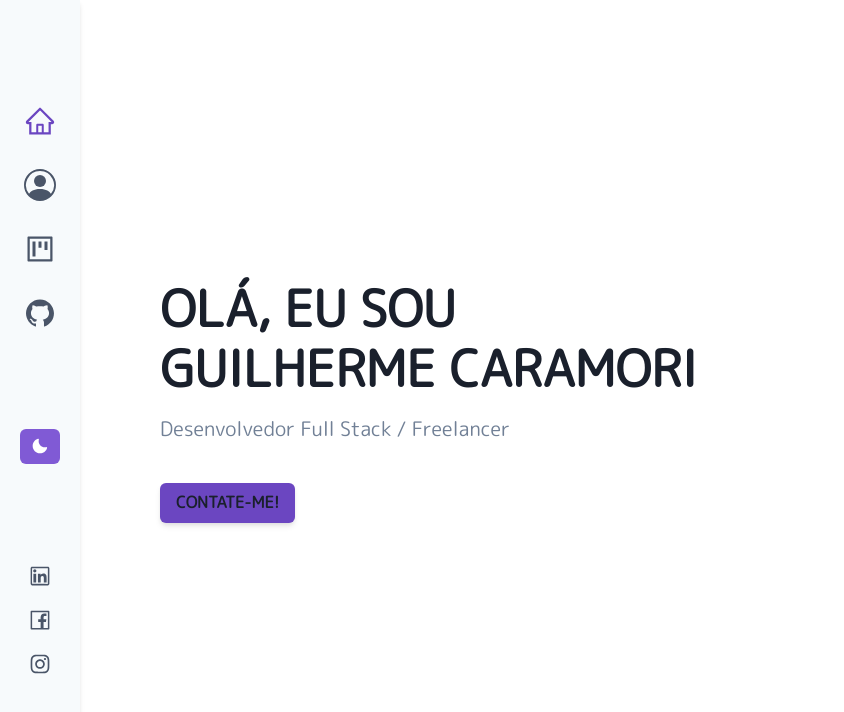
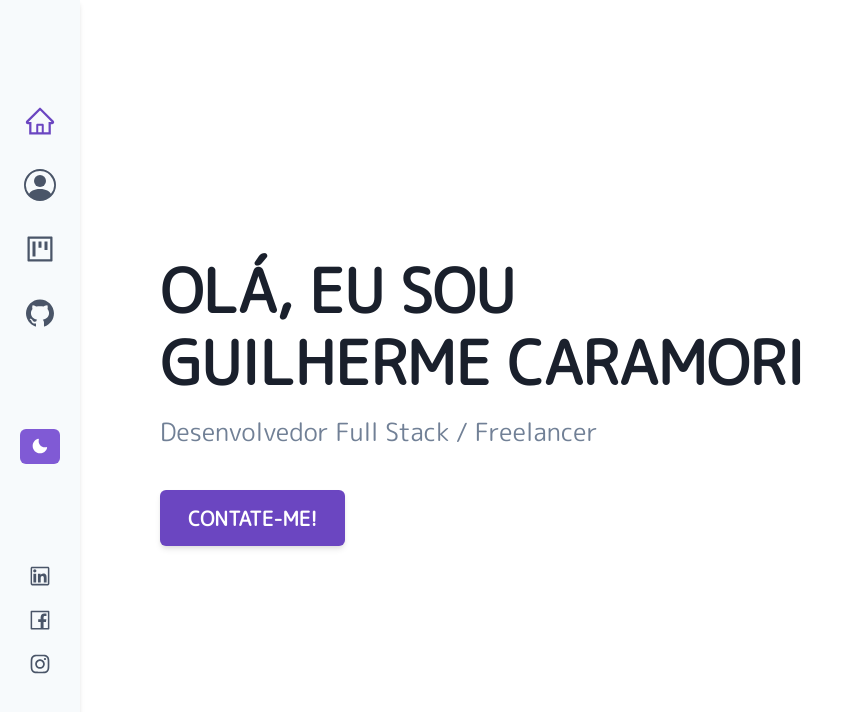
Before and after one commit to gcaramori/portfolio, a React (Create React App) app: page / in a window 1280 px wide. Shown: the top 712 px of the page, without its empty margins (0-844 px from the left). Built offline with nearby package versions, Linux system fonts and the light colour scheme.

Commit message:
Starting to user framer motion

```diff
--- a/src/App.jsx
+++ b/src/App.jsx
@@ -1,5 +1,5 @@
 import React from 'react';
-import { Flex, Box } from '@chakra-ui/react';
+import { Flex } from '@chakra-ui/react';
 import Sidebar from './components/Sidebar';
 import Home from './components/Home';
 
--- a/src/components/Home.jsx
+++ b/src/components/Home.jsx
@@ -1,14 +1,33 @@
 import React from "react";
 import { Heading, Text, Button, Box } from '@chakra-ui/react';
+import { motion } from "framer-motion";
 
 const Home = () => {
     return (
         <Box p={20}>
-            <Heading fontSize={50} textTransform='uppercase' maxW='800px'>
-                Olá, eu sou <Text fontWeight='bold'>Guilherme Caramori</Text>
-            </Heading>
-            <Text fontSize={20} color='gray.500' dropShadow='(0 10px 8px rgb(0 0 0 / 0.04))(0 4px 3px rgb(0 0 0 / 0.1))' mt={15}>Desenvolvedor Full Stack / Freelancer</Text>
-            <Button mt={10} boxShadow="md" bg='purple.600' textTransform='uppercase' _hover={{ bg: 'purple.800' }}>Contate-me!</Button>
+            <motion.div
+                initial={{ opacity: 0, x: -500 }}
+                animate={{ opacity: 1, x: 0 }}
+                transition={{ duration: 1 }}
+            >
+                <Heading fontSize={60} textTransform='uppercase' maxW='800px'>
+                    Olá, eu sou <Text fontWeight='bold'>Guilherme Caramori</Text>
+                </Heading>
+            </motion.div>
+            <motion.div
+                initial={{ opacity: 0, x: -500 }}
+                animate={{ opacity: 1, x: 0 }}
+                transition={{ duration: 0.5 }}
+            >
+                <Text fontSize={25} color='gray.500' dropShadow='(0 10px 8px rgb(0 0 0 / 0.04))(0 4px 3px rgb(0 0 0 / 0.1))' mt={15}>Desenvolvedor Full Stack / Freelancer</Text>
+            </motion.div>
+            <motion.div
+                initial={{ opacity: 0 }}
+                animate={{ opacity: 1 }}
+                transition={{ duration: 1.5 }}
+            >
+                <Button mt={10} p={7} boxShadow="md" bg='purple.600' color='white' fontSize={20} textTransform='uppercase' _hover={{ bg: 'purple.800' }}>Contate-me!</Button>
+            </motion.div>
         </Box>
     );
 }
```
